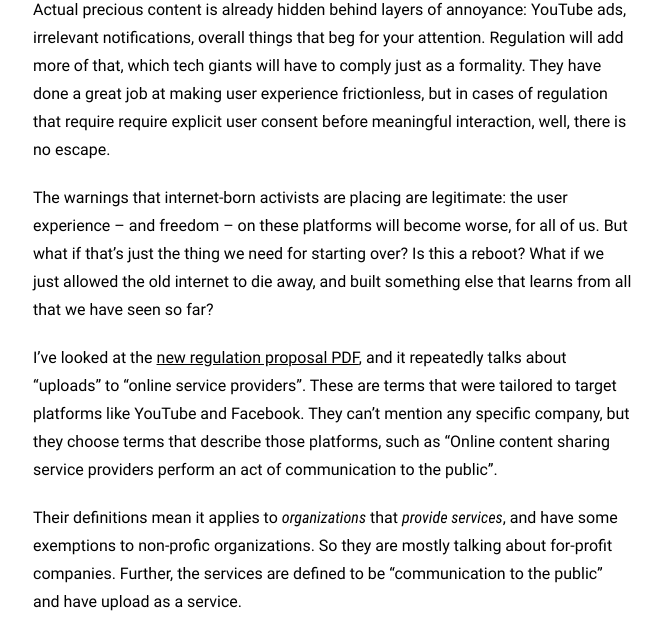
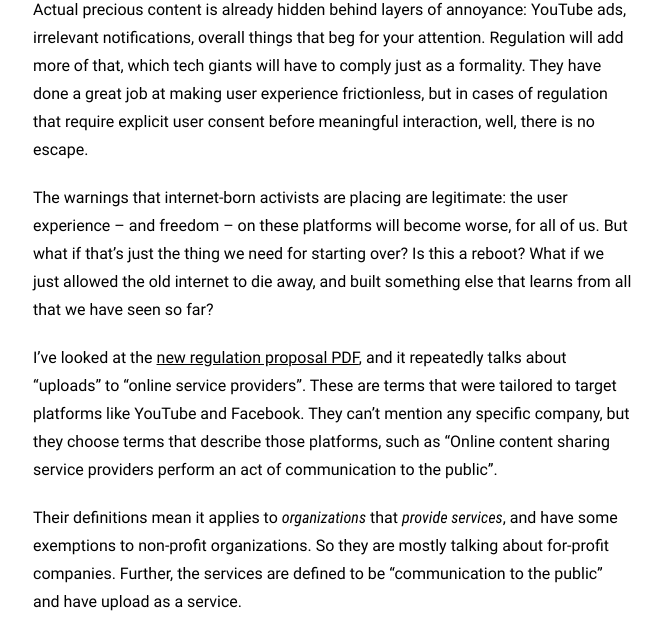
Before and after one commit to staltz/staltz.com, a Jekyll site: the page built from _posts/2018-09-19-eu-copyrights-and-the-p2p-internet.md, in a window 1280 px wide and 1400 px high, scrolled down 4315 px. Shown: the part 260-900 px from the top of the window, without its empty margins (307-970 px from the left). Built offline with Jekyll 4.4.1, drawn with Linux system fonts in a browser that asks for light colours.

Commit message:
fix some typos

```diff
--- a/_posts/2018-09-19-eu-copyrights-and-the-p2p-internet.md
+++ b/_posts/2018-09-19-eu-copyrights-and-the-p2p-internet.md
@@ -31,13 +31,13 @@ Tech giants are in an AI arms race, but now that EU Regulators assume tech giant
 
 Like GDPR, these new rules will make the internet status quo overall suck more. If you access the web from Europe, you know that Cookie banners make the user experience worse, even though they are well intended regulations for your privacy. You also know that GDPR forced many companies to add privacy popups that require your interaction, and it makes the experience worse, even though the regulation was well intended. Don't get me wrong, I'm definitely a privacy-aware internet user that blocks many ads and cookies, but I'm trying to highlight the decrease of user experience as a result of new regulation.
 
-Actual precious content is already hidden behind layers of annoyance: YouTube ads, irrelevant notifications, overall things that beg for your attention. Regulation will add more of that, which tech giants will have to comply just as a formality. They have done a great job at making user experience frictionless, but in cases of regulation that require require explicit user consent before meaningful interaction, well, there is no escape.
+Actual precious content is already hidden behind layers of annoyance: YouTube ads, irrelevant notifications, overall things that beg for your attention. Regulation will add more of that, which tech giants will have to comply just as a formality. They have done a great job at making user experience frictionless, but in cases of regulation that require explicit user consent before meaningful interaction, well, there is no escape.
 
 The warnings that internet-born activists are placing are legitimate: the user experience – and freedom – on these platforms will become worse, for all of us. But what if that's just the thing we need for starting over? Is this a reboot? What if we just allowed the old internet to die away, and built something else that learns from all that we have seen so far?
 
 I've looked at the [new regulation proposal PDF](https://eur-lex.europa.eu/legal-content/EN/TXT/PDF/?uri=CELEX:52016PC0593&from=en), and it repeatedly talks about "uploads" to "online service providers". These are terms that were tailored to target platforms like YouTube and Facebook. They can't mention any specific company, but they choose terms that describe those platforms, such as "Online content sharing service providers perform an act of communication to the public".
 
-Their definitions mean it applies to *organizations* that *provide services*, and have some exemptions to non-profic organizations. So they are mostly talking about for-profit companies. Further, the services are defined to be "communication to the public" and have upload as a service.
+Their definitions mean it applies to *organizations* that *provide services*, and have some exemptions to non-profit organizations. So they are mostly talking about for-profit companies. Further, the services are defined to be "communication to the public" and have upload as a service.
 
 Peer-to-peer protocols seem far from that definition. For instance, [Scuttlebutt](https://www.scuttlebutt.nz/) is a network of friends, there is no service provider (note, in some decentralized software like Mastodon, instances/servers *are actually* service providers) because friends connect directly to each other. The closest thing to a service provider in Scuttlebutt would be the [pub servers](https://github.com/ssbc/scuttlebot/wiki/Pub-Servers), which are like mirrors for a couple of feeds. These easily qualify as "providers of cloud services for individual use" which are [exempt](http://www.europarl.europa.eu/sides/getDoc.do?pubRef=-//EP//NONSGML+TA+P8-TA-2018-0337+0+DOC+PDF+V0//EN) in the regulation proposal. Even if regulation would apply for those servers, I wouldn't worry about Scuttlebutt's freedom to upload/download, because I'm currently working on two new developments to peer-to-peer replication in Scuttlebutt: through distributed hash tables on the internet (like BitTorrent and Dat use), and through Bluetooth for occassions where you meet in person. Scuttlebutt is the example I'm most familiar with and can speak about, but similar *networks of friends* like [cjdns](https://github.com/cjdelisle/cjdns/) and [cwtch.im](https://cwtch.im/) share the same kind of properties.
 
```
Also changed, not shown: 1 other file.
